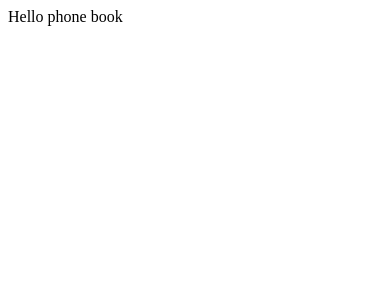
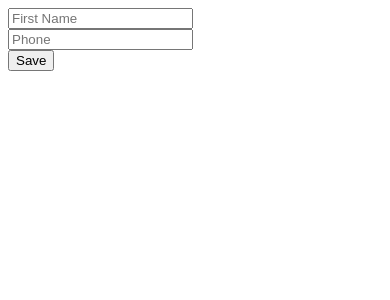
Before and after one commit to rigersleka/phone-book, an Angular app: page / in a window 390 px wide. Shown: the top 300 px of the page. Built offline with nearby package versions, Linux system fonts and the light colour scheme.

Commit message:
impl phone-book cmp structure &  validations

```diff
--- a/src/app/app.component.html
+++ b/src/app/app.component.html
@@ -1,2 +1 @@
-Hello phone book
-<router-outlet></router-outlet>
+<app-phone-book-template></app-phone-book-template>
--- a/src/app/app.component.ts
+++ b/src/app/app.component.ts
@@ -3,7 +3,7 @@ import { Component } from '@angular/core';
 @Component({
   selector: 'app-root',
   templateUrl: './app.component.html',
-  styleUrls: ['./app.component.css']
+  styleUrls: ['./app.component.css'],
 })
 export class AppComponent {
   title = 'phone-book';
--- /dev/null
+++ b/src/app/phone-book/phone-book-template/phone-book-template.component.html
@@ -0,0 +1,44 @@
+<div class="">
+  <form (ngSubmit)="onSubmit()" [formGroup]="phoneBookForm" #form="ngForm">
+    <div class="row">
+      <input
+        type="text"
+        id="firstName"
+        name="firstName"
+        formControlName="firstName"
+        placeholder="First Name"
+        required
+        minlength="1"
+        maxlength="250"
+        [class.is-invalid]="
+          firstName.invalid && (firstName.dirty || firstName.touched)
+        "
+      />
+      <div *ngIf="firstName.errors?.['minlength']">
+        First Name must be at least 2 characters
+      </div>
+    </div>
+    <div class="row">
+      <input
+        type="text"
+        id="phoneNumber"
+        name="phoneNumber"
+        formControlName="phoneNumber"
+        placeholder="Phone"
+        required
+        minlength="1"
+        maxlength="250"
+        [class.is-invalid]="
+          phoneNumber.invalid && (phoneNumber.dirty || phoneNumber.touched)
+        "
+      />
+      <div *ngIf="phoneNumber.errors?.['minlength']">
+        Phone Number must be at least 2 characters
+      </div>
+    </div>
+
+    <div class="row">
+      <button type="submit" (click)="save()">Save</button>
+    </div>
+  </form>
+</div>
--- /dev/null
+++ b/src/app/phone-book/phone-book-template/phone-book-template.component.ts
@@ -0,0 +1,48 @@
+import { Component, OnInit } from '@angular/core';
+import { FormControl, FormGroup, Validators } from '@angular/forms';
+
+interface IPhoneBook {
+  firstName: string;
+  phoneNumber: string;
+}
+
+@Component({
+  selector: 'app-phone-book-template',
+  templateUrl: './phone-book-template.component.html',
+  styleUrls: ['./phone-book-template.component.css'],
+})
+export class PhoneBookTemplateComponent implements OnInit {
+  phoneBookForm!: FormGroup;
+  phoneBook: IPhoneBook;
+
+  constructor() {
+    this.phoneBook = {} as IPhoneBook;
+  }
+
+  ngOnInit() {
+    this.phoneBookForm = new FormGroup({
+      firstName: new FormControl(this.phoneBook.firstName, [
+        Validators.required,
+        Validators.minLength(2),
+      ]),
+      phoneNumber: new FormControl(this.phoneBook.phoneNumber, [
+        Validators.required,
+        Validators.minLength(2),
+      ]),
+    });
+  }
+
+  get firstName() {
+    return this.phoneBookForm.get('firstName')!;
+  }
+
+  get phoneNumber() {
+    return this.phoneBookForm.get('phoneNumber')!;
+  }
+
+  onSubmit() {
+    console.log('Add one element');
+  }
+
+  save() {}
+}
```
Also changed, not shown: src/app/app.module.ts (+10 -13 lines), src/app/phone-book/phone-book-template/phone-book-template.component.css (added), 1 other file (tests, documents, lock files or other folders).
